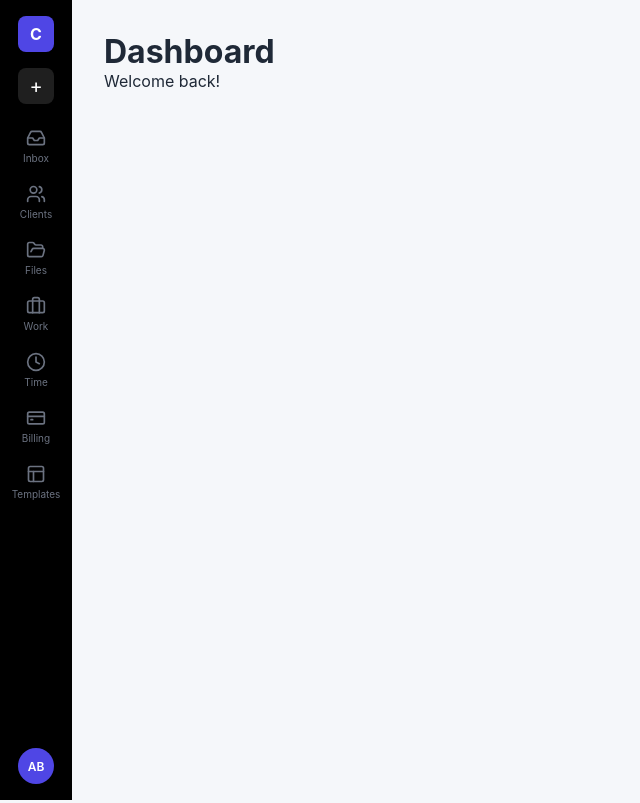
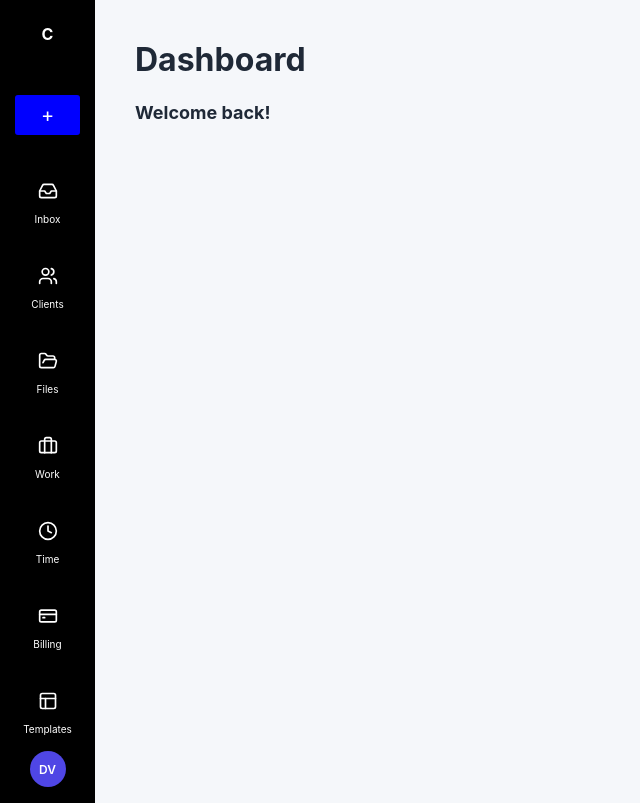
Before and after one commit to adonaivillalobos/canopy-clone, a React (Vite) app: page / in a window 1280 px wide. Shown: the whole page, without its empty margins (0-640 px from the left). Built offline with nearby package versions, Linux system fonts and the light colour scheme.

Commit message:
update to the side bar and the colors

```diff
--- a/src/App.css
+++ b/src/App.css
@@ -16,7 +16,7 @@ body {
 }
 
 .sidebar {
-  width: 72px;
+  width: 95px;
   background: #000000;
   padding: 16px 0;
   display: flex;
@@ -28,7 +28,7 @@ body {
 .sidebar-logo {
   width: 36px;
   height: 36px;
-  background: #4f46e5;
+  background: black;
   border-radius: 8px;
   display: flex;
   align-items: center;
@@ -36,32 +36,32 @@ body {
   color: white;
   font-weight: 700;
   font-size: 16px;
-  margin-bottom: 8px;
+  margin-bottom: 35px;
 }
 
 .sidebar-plus {
-  width: 36px;
-  height: 36px;
-  background: #1f1f1f;
-  border-radius: 8px;
+  width: 65px;
+  height: 40px;
+  background: blue;
+  border-radius: 3px;
   display: flex;
   align-items: center;
   justify-content: center;
   color: white;
   font-size: 20px;
   cursor: pointer;
-  margin-bottom: 8px;
+  margin-bottom: 30px;
 }
 
 .sidebar-plus:hover {
-  background: #2f2f2f;
+  background: blue;
 }
 
 .sidebar-nav {
   display: flex;
   flex-direction: column;
   align-items: center;
-  gap: 4px;
+  gap: 25px;
   width: 100%;
   flex: 1;
 }
@@ -70,11 +70,11 @@ body {
   display: flex;
   flex-direction: column;
   align-items: center;
-  gap: 4px;
+  gap: 12px;
   padding: 8px 0;
   width: 100%;
   text-decoration: none;
-  color: #6b7280;
+  color: white;
   font-size: 10px;
   transition: color 0.2s;
 }
@@ -100,5 +100,10 @@ body {
 
 .content {
   flex: 1;
-  padding: 32px;
+  padding: 40px;
 }
+.content p {
+  font-size: 18px;
+  line-height: 1.6;
+  padding-top: 20px;
+}
--- a/src/App.jsx
+++ b/src/App.jsx
@@ -7,7 +7,7 @@ function App() {
       <Sidebar />
       <main className="content">
         <h1>Dashboard</h1>
-        <p>Welcome back!</p>
+        <p><strong>Welcome back!</strong></p>
       </main>
     </div>
   )
--- a/src/Sidebar.jsx
+++ b/src/Sidebar.jsx
@@ -64,7 +64,7 @@ function Sidebar() {
 
       {/* User initials at bottom */}
       <div className="sidebar-user">
-        AB
+        DV
       </div>
 
     </aside>
```
